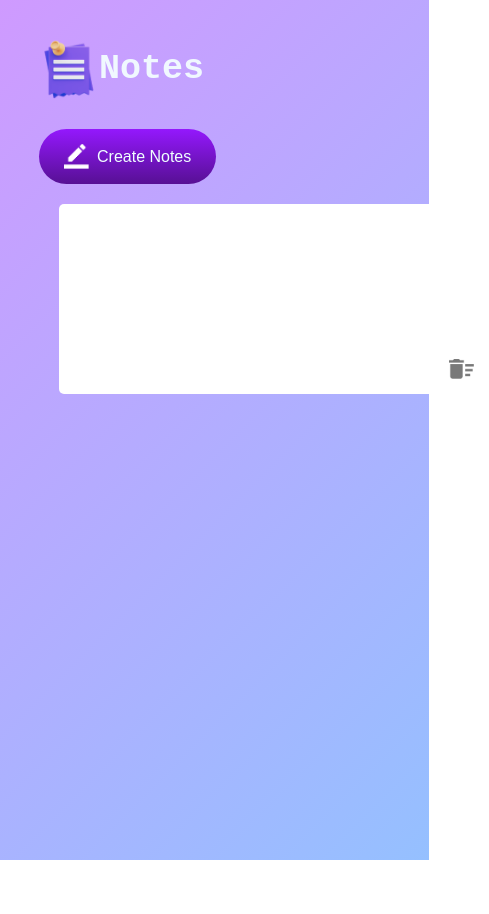
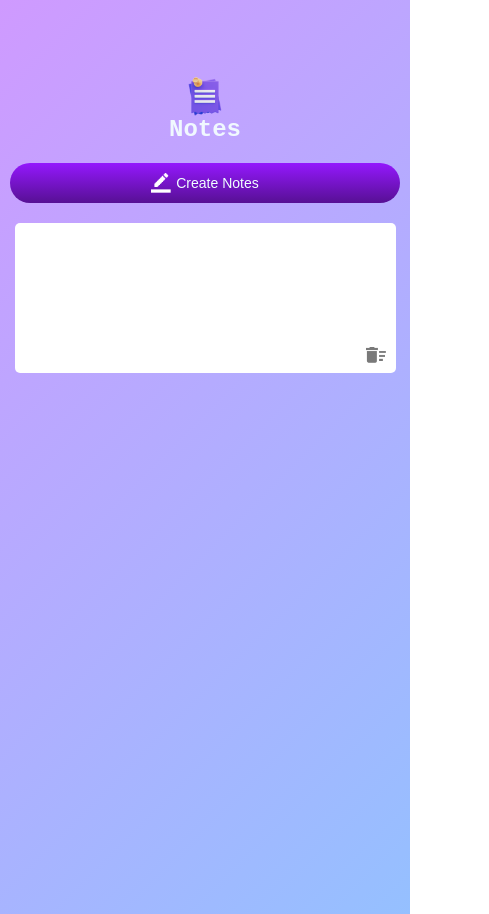
Before and after one commit to Afham-Khan/Notes-App.JS, a plain HTML site: page index.html in a window 390 px wide. Both pictures are taken after a click on the button "Create Notes". Shown: the whole page, 489 px wide, since content can reach past the window. Before the commit the page ends 860 px from the top, so only its background shows below. Drawn offline with Linux system fonts and the light colour scheme.

Commit message:
Added mediaQuery

```diff
--- a/index.css
+++ b/index.css
@@ -64,3 +64,47 @@ body {
     right: 15px;
     cursor: pointer;
 }
+
+@media (max-width: 500px) {
+  .container {
+    padding: 20px 10px;
+    padding-top: 50px;
+    text-align: center;
+  }
+
+  .container h1 {
+    flex-direction: column;
+    font-size: 24px;
+  }
+
+  .container h1 img {
+    width: 40px;
+    margin-top: 10px;
+  }
+
+  .container button {
+    font-size: 14px;
+    padding: 10px 20px;
+    margin: 20px auto;
+    width: 100%;
+    justify-content: center;
+  }
+
+  .container button img {
+    width: 20px;
+    margin-right: 5px;
+  }
+
+  .input-box {
+    width: 90%;
+    margin: 10px auto;
+    padding: 15px;
+    min-height: 120px;
+  }
+
+  .input-box img {
+    width: 20px;
+    bottom: 10px;
+    right: 10px;
+  }
+}
```
